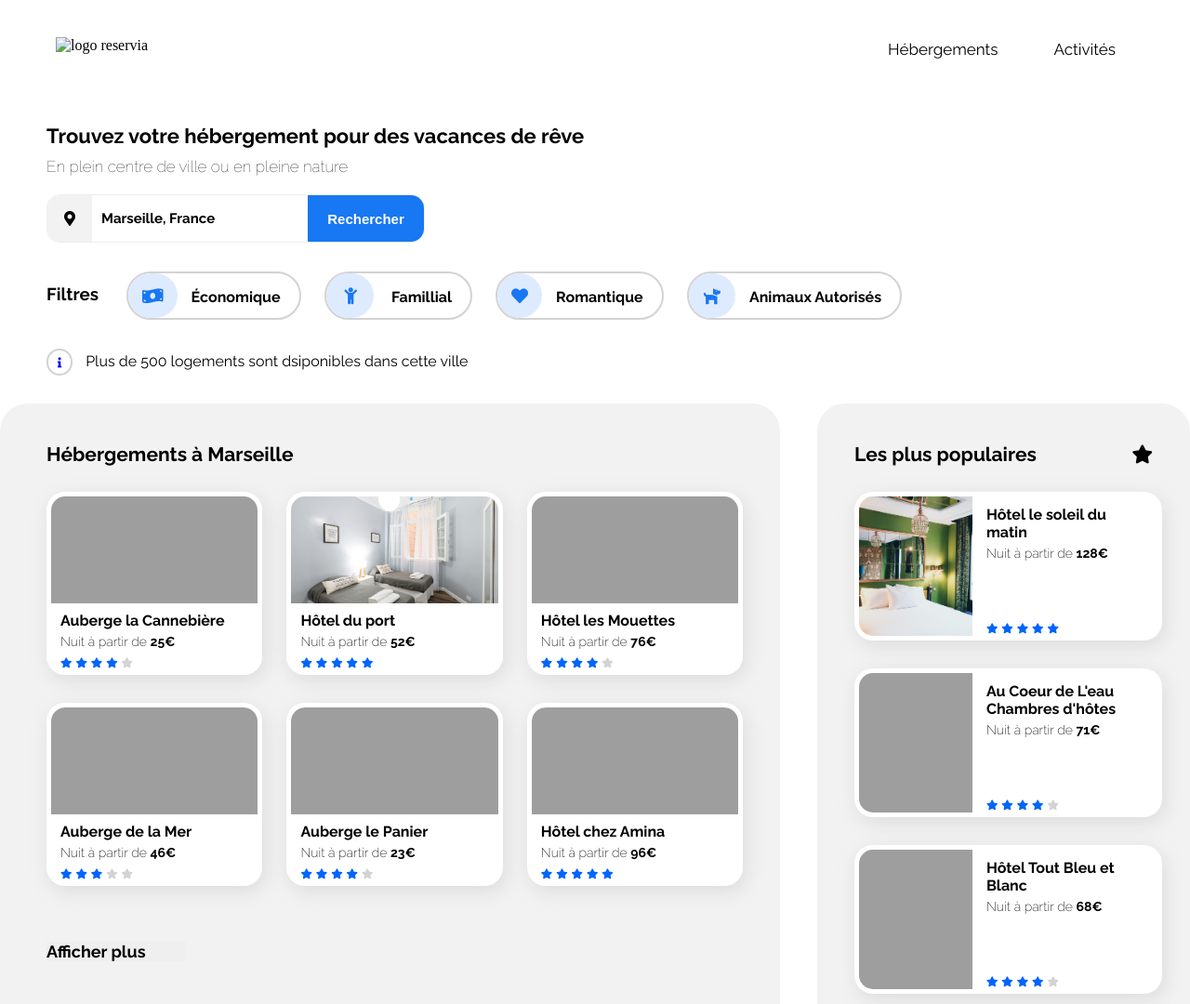
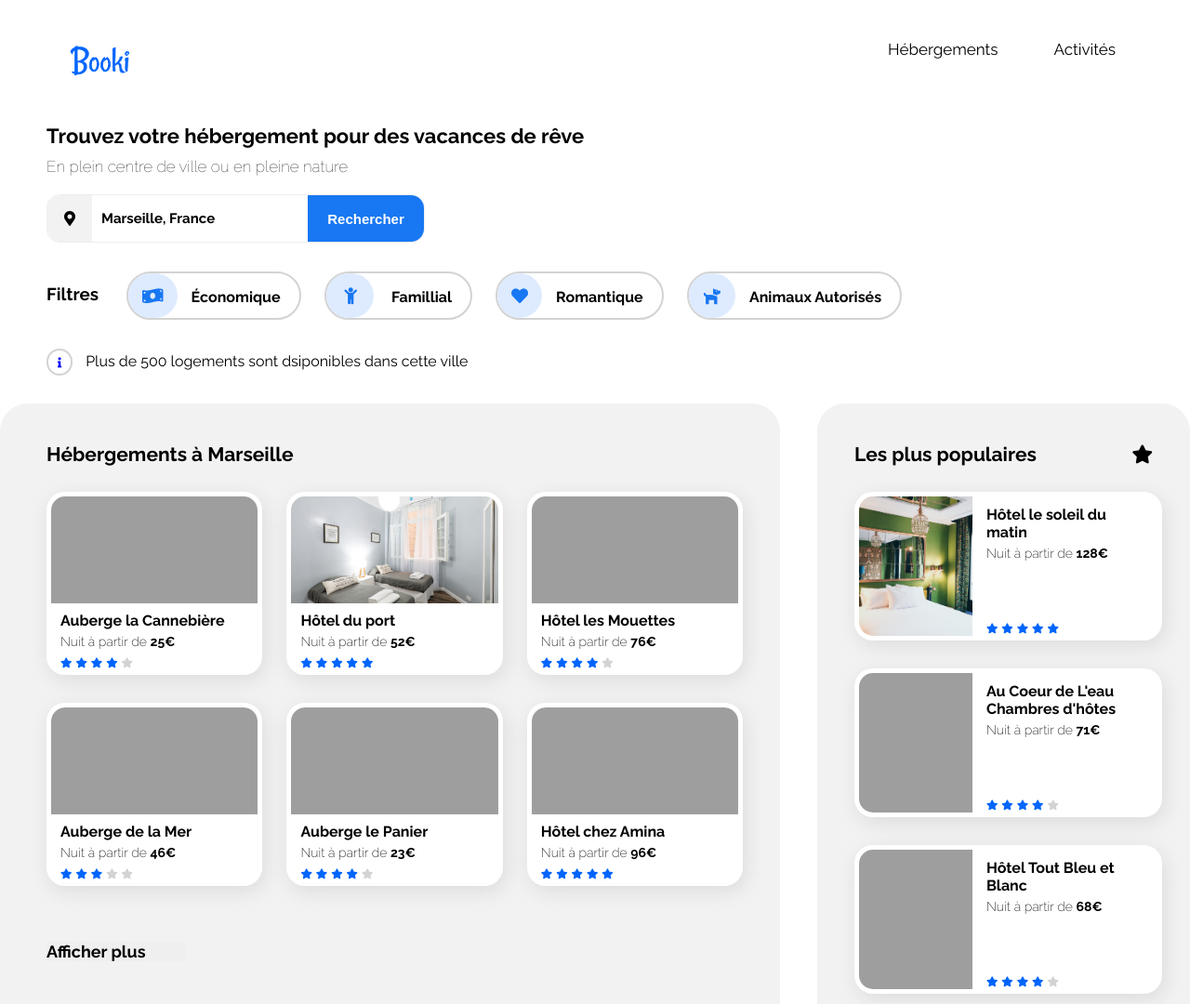
Before and after one commit to alexvtl/Booki, a plain HTML site: page Vital_Alexandre_1_code_092022.html in a window 1280 px wide. Shown: the top 1080 px of the page at 93% size. Drawn offline with Linux system fonts and the light colour scheme; the site is published under a folder, as on GitHub Pages, so addresses that start at the root find nothing.

Commit message:
modification image src

```diff
--- a/Vital_Alexandre_1_code_092022.html
+++ b/Vital_Alexandre_1_code_092022.html
@@ -15,7 +15,7 @@
 <!--HEADER-->
 <header id="header">
     <div id="container_logo">
-        <img src="/images/logo/Booki@3x.png" alt="logo reservia" id="logo">
+        <img src="./images/logo/Booki@3x.png" alt="logo reservia" id="logo">
     </div>
     <nav id="container_button">
         <div id="nav_container_accommodation">
```
